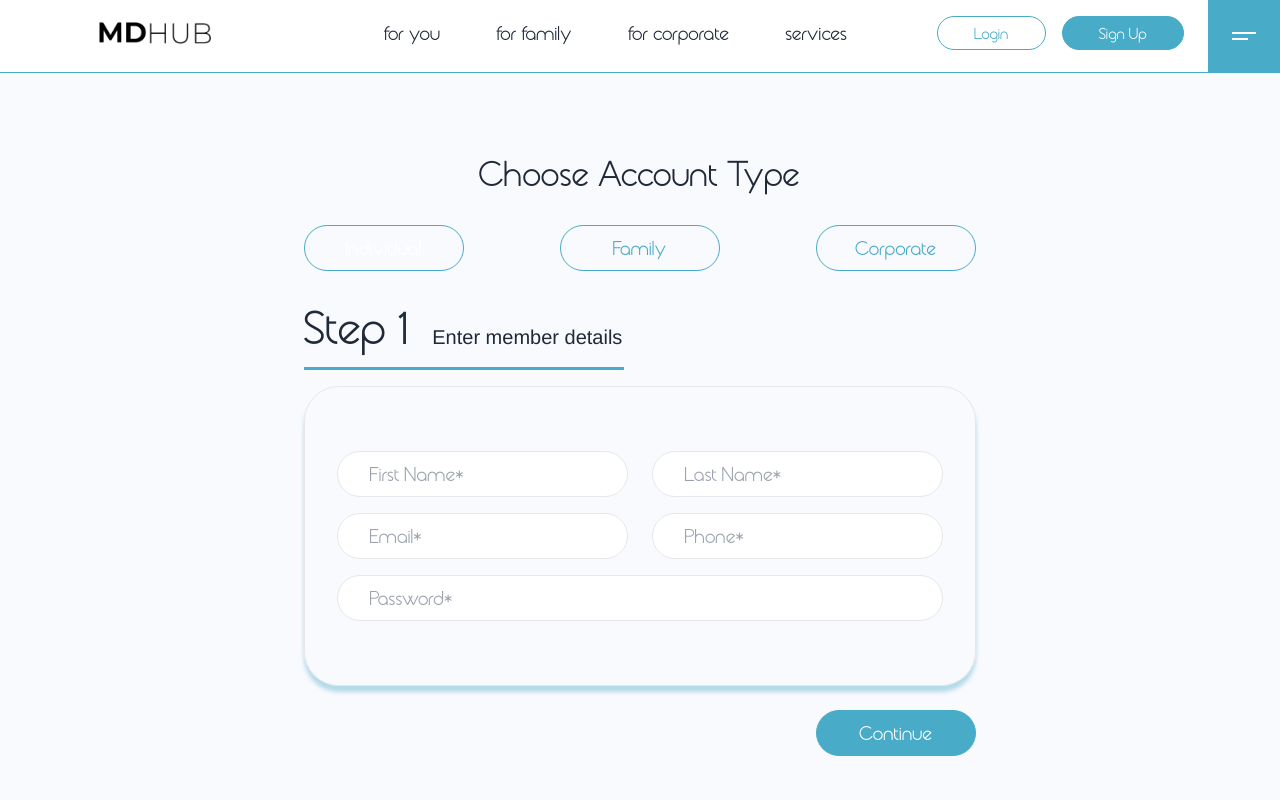
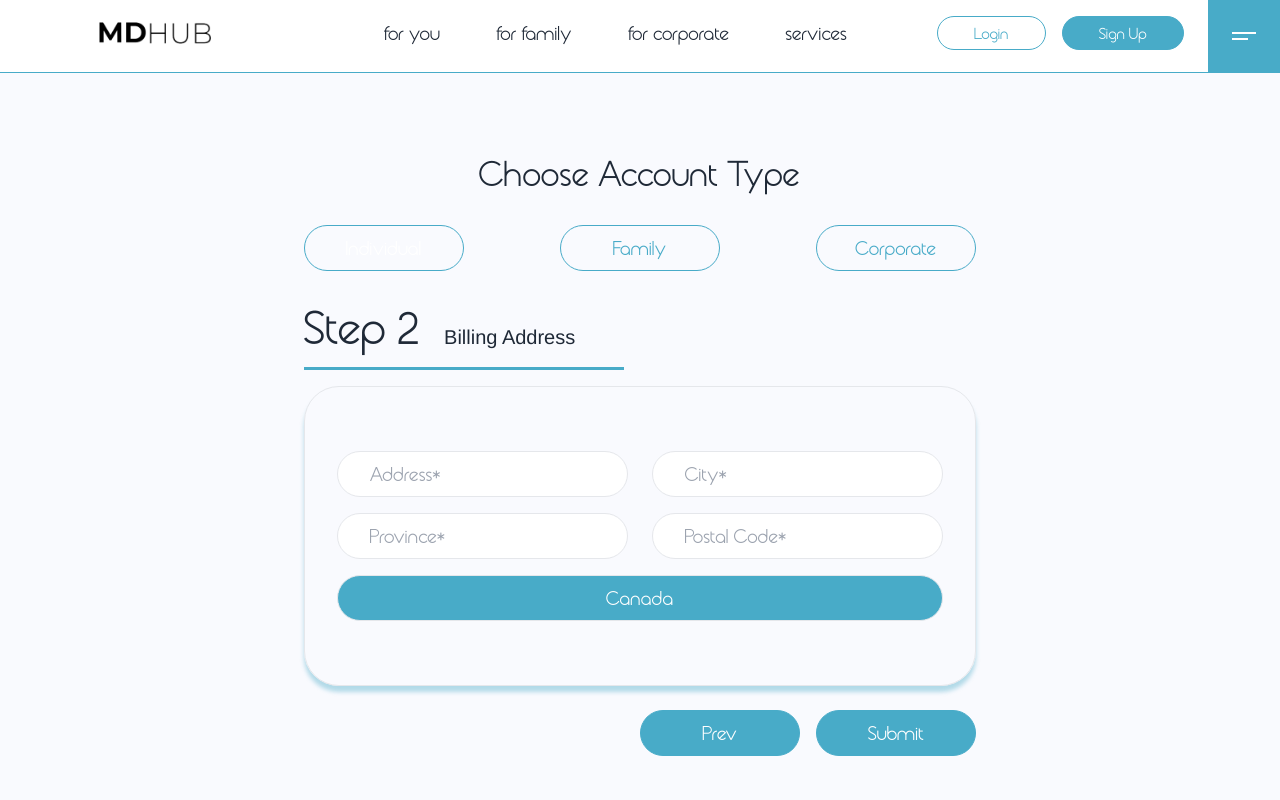
Before and after one commit to DenisLo-master/MdHub, a React (Vite) app: page /register in a window 1280 px wide. Both pictures are taken after a click on the button "Continue". Shown: the top 800 px of the page. Built offline with nearby package versions, Linux system fonts and the light colour scheme.

Commit message:
added form steps

```diff
--- a/src/pages/Signup/Signup.jsx
+++ b/src/pages/Signup/Signup.jsx
@@ -4,19 +4,21 @@ import { useNavigate } from 'react-router-dom'
 const Signup = () => {
   const signupFormRef = useRef(null)
   const navigate = useNavigate()
+  const [formStep, setFormStep] = useState(0)
 
   const handleSignup = async (e) => {
     e.preventDefault()
     try {
       const userFormData = new FormData(e.target)
       const userData = Object.fromEntries(userFormData)
-      const response = await fetch('http://localhost:8080/api/v1/auth/register', {
+      /* const response = await fetch('http://localhost:8080/api/v1/auth/register', {
         method: 'POST',
         headers: {
           'Content-Type': 'application/json'
         },
         body: JSON.stringify(userData)
-      })
+      }) */
+      console.log(userData)
       signupFormRef.current.reset()
       await response.json()
       navigate('/dashboard')
@@ -42,13 +44,15 @@ const Signup = () => {
         </div>
       </article>
       <article className="w-full self-start max-w-xs pt-8 pb-4 mb-4 border-b-[3px] border-b-primary flex items-baseline gap-x-6">
-        <h2 className="text-5xl ">Step 1</h2>
+        <h2 className="text-5xl ">{formStep === 0 ? "Step 1" : "Step 2"}</h2>
         <p className="font-body text-xl font-light">
-          Enter member details
+          {formStep === 0 ? "Enter member details" : "Billing Address"}
         </p>
       </article>
       <article className="w-full">
         <form ref={signupFormRef} onSubmit={handleSignup} className="w-full">
+          {formStep === 0 ?
+            (
               <div className="py-16 border space-y-4 px-8 shadow-cardService rounded-[35px] text-primary">
                 <div className="w-full flex flex-wrap gap-y-4 gap-x-6">
                   <input
@@ -92,13 +96,82 @@ const Signup = () => {
                   />
                 </div>
               </div>
+            ) : (
+              <div className="py-16 border space-y-4 px-8 shadow-cardService rounded-[35px] text-primary">
+                <div className="w-full flex flex-wrap gap-y-4 gap-x-6">
+                  <input
+                    className="flex-1 rounded-full text-xl focus:ring-1 focus:ring-primary outline-none px-8 py-2 border"
+                    name="address"
+                    type="text"
+                    placeholder="Address*"
+                    required
+                  />
+                  <input
+                    className="flex-1 rounded-full text-xl focus:ring-1 focus:ring-primary outline-none px-8 py-2 border"
+                    name="city"
+                    type="text"
+                    placeholder="City*"
+                    required
+                  />
+                </div>
+                <div className="w-full flex flex-wrap gap-y-4 gap-x-6">
+                  <input
+                    className="flex-1 rounded-full text-xl focus:ring-1 focus:ring-primary outline-none px-8 py-2 border"
+                    name="province"
+                    type="text"
+                    placeholder="Province*"
+                    required
+                  />
+                  <input
+                    className="flex-1 rounded-full text-xl focus:ring-1 focus:ring-primary outline-none px-8 py-2 border"
+                    name="postalCode"
+                    type="text"
+                    placeholder="Postal Code*"
+                    required
+                  />
+                </div>
+                <div className="w-full flex">
+                  <input
+                    className="flex-1 text-center rounded-full text-xl bg-primary text-white focus:ring-1 focus:ring-primary outline-none px-8 py-2 border"
+                    name="country"
+                    type="text"
+                    value="Canada"
+                    placeholder="Password*"
+                    required
+                  />
+                </div>
+              </div>
+            )
+          }
           <div className="w-full flex justify-end pt-6">
+            {
+              formStep === 0 ? (
                 <button
+                  onClick={() => setFormStep(formStep + 1)}
                   className="w-40 bg-primary text-white rounded-full text-xl hover:ring-1 hover:ring-primary px-16 py-2 border flex justify-center items-center border-primary bg-transparent`"
                   type="button"
                 >
                   Continue
                 </button>
+              ) : (
+                <div className="flex gap-x-4">
+                  <button
+                    onClick={() => setFormStep(formStep - 1)}
+                    className="w-40 bg-primary text-white rounded-full text-xl hover:ring-1 hover:ring-primary px-16 py-2 border flex justify-center items-center border-primary bg-transparent`"
+                    type="button"
+                  >
+                    Prev
+                  </button>
+                  <button
+                    className="w-40 bg-primary text-white rounded-full text-xl hover:ring-1 hover:ring-primary px-16 py-2 border flex justify-center items-center border-primary bg-transparent`"
+                    type="submit"
+                  >
+                    Submit
+                  </button>
+                </div>
+
+              )
+            }
           </div>
         </form>
       </article>
```
Lines whose indentation alone changed are shown as unchanged.
